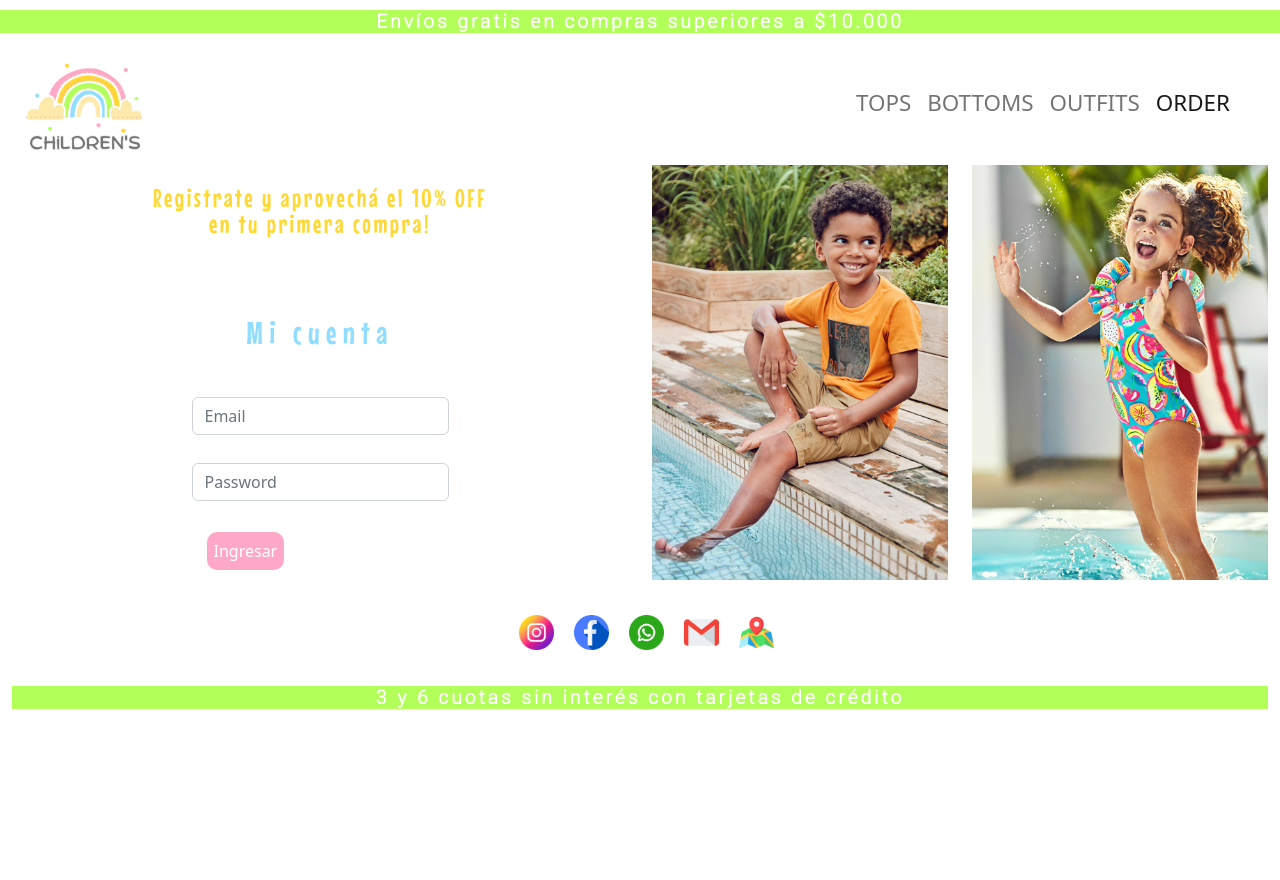
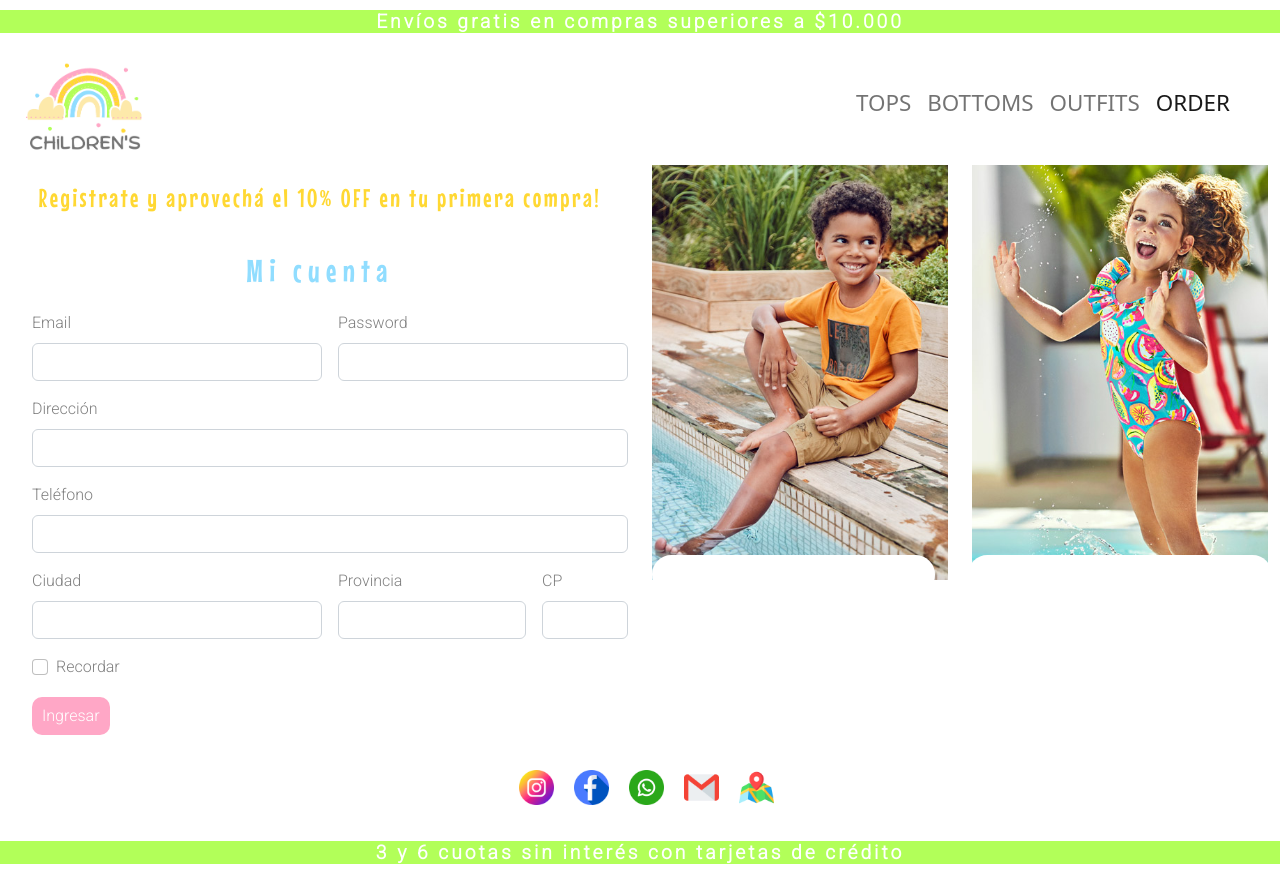
Before and after one commit to MarianSoltermann/childrens, a website: page pages/order.html in a window 1280 px wide. Before the commit the page ends 800 px from the top, so only its background shows below. Drawn offline with Linux system fonts and the light colour scheme.

Commit message:
arreglos

```diff
--- a/pages/order.html
+++ b/pages/order.html
@@ -12,9 +12,11 @@
     <link rel="stylesheet" href="../css/animate.css">
 </head>
 <body>
+	<div>
+    	<span class="d-block p-0" id="pie_encabezado"><p class="wow animate__flash" data-wow-duration="2s">Envíos gratis en compras superiores a $10.000</p></span>
+	</div>
 <header>
-    	<span class="d-block p-0" id="pie_encabezado"><p class="wow animate__flash" data-wow-duration="2s">Envíos gratis en compras superiores a $10.000</p></span>
-	</header>
+<!--comienzo de nav-->
 <nav class="navbar navbar-expand-lg bg-white">
     <div class="container-fluid">
         <a class="navbar-brand" href= "../index.html"><img class= "wow animate__tada" data-wow-duration="2s" id="logo" src="../images/logo.png"></a>
@@ -37,34 +39,77 @@
             </li>
         </ul>
     </div>
+    </div>
 </nav>
-</div>
-<div class="container-fluid">
+<!--fin de nav-->
+</header>
+<!--comienzo formulario-->
+<article class= "container-fluid">
 	<div class= "row">
 	<article class="col-sm-12 col-md-6 col-lg-6">
-        	<h1>Registrate y aprovechá el 10% OFF <br> en tu primera compra!</h1>
-		<form>
+	<h1>Registrate y aprovechá el 10% OFF en tu primera compra!</h1>
 	<h2>Mi cuenta</h2>
-			<div>
-				<label for="exampleInputEmail" class="form-label"></label>
-				<input type="email" class="form-control" id="exampleInputEmail" aria-describeby="emailhelp" placeholder="Email">
-				<div id="emailhelp" class="form-text"></div>
-				<div class="mb-3">
-				<label for="exampleInputPassword" class="form-label"></label>
-				<input type="password" class="form-control" id="exampleInputPassword" placeholder="Password">
+<form class="row g-3" id="formulario">
+  <div class="col-md-6">
+    <label for="inputEmail4" class="form-label">Email</label>
+    <input type="email" class="form-control" id="inputEmail4">
   </div>
-				<a href="../pages/error404.html">
-				<input type="button" class= "shop" value="Ingresar" id="ingresar">
-				</a>
+  <div class="col-md-6">
+    <label for="inputPassword4" class="form-label">Password</label>
+    <input type="password" class="form-control" id="inputPassword4">
+  </div>
+  <div class="col-12">
+    <label for="inputAddress" class="form-label">Dirección</label>
+    <input type="text" class="form-control" id="inputAddress">
+  </div>
+  <div class="col-12">
+    <label for="inputAddress2" class="form-label">Teléfono</label>
+    <input type="text" class="form-control" id="inputAddress2">
+  </div>
+  <div class="col-md-6">
+    <label for="inputCity" class="form-label">Ciudad</label>
+    <input type="text" class="form-control" id="inputCity">
+  </div>
+  <div class="col-md-4">
+    <label for="inputState" class="form-label">Provincia</label>
+    <input type="text" class="form-control" id="inputCity">
+  </div>
+  <div class="col-md-2">
+    <label for="inputZip" class="form-label">CP</label>
+    <input type="text" class="form-control" id="inputZip">
+  </div>
+  <div class="col-12">
+    <div class="form-check">
+      <input class="form-check-input" type="checkbox" id="gridCheck">
+      <label class="form-check-label" for="gridCheck">
+        Recordar
+      </label>
+    </div>
+  </div>
+  <div class="col-12">
+    <button type="submit" class="ingresar">Ingresar</button>
+  </div>
 </form>
 </article>
-		<article class="col-sm-12 col-md-3 col-lg-3 wow animate__rotateIn" data-wow-duration="2s">
-			<img src="../images/nene.jpg" class="d-block" alt="nene con remera naranja y bermuda beige">
+<!--fin de formulario-->
+<section class="container col-sm-12 col-md-3 col-lg-3">
+			<img class="foto" src="../images/nene.jpg" class="d-block" alt="nene con remera naranja y bermuda beige">
+			<h4 class="text">Preguntas frecuentes</h4>
+			</section>
+		</section>
+		<article class=" container col-sm-12 col-md-3 col-lg-3">
+			<img class="foto" src="../images/nena5.jpg" class="d-block" alt="nena con traje de baño estampado">
+			<h4 class="text">Cambios y devoluciones</h4>
+		</section>
+
+
+</div>
+</div>
 </article>
-		<article class="col-sm-12 col-md-3 col-lg-3 wow animate__rotateIn" data-wow-duration="2s">
-			<img src="../images/nena5.jpg" class="d-block" alt="nena con traje de baño estampado">
-		</article>
+
+
 <footer class="contacto">
+<!--contacto-->
     <nav>
         <ul>
             <li>
@@ -89,6 +134,7 @@
             </li>
         </ul>
     </nav>
+<!--fin contacto-->
 </footer>
 <div>
     <span class="d-block p-0 text-white" id="pie_encabezado"><p class="wow animate__flash" data-wow-duration="2s">3 y 6 cuotas sin interés con tarjetas de crédito</p></span>
--- a/scss/_buttons.scss
+++ b/scss/_buttons.scss
@@ -21,12 +21,11 @@
 	margin-bottom: 12px;
 }
 
-#ingresar {
+.ingresar {
 	@extend .shop;
 	text-decoration: none;
 	background-color: $rosa;
 	color: white;
-	padding: 7px;
-	margin-top: 15px;
-	margin-bottom: 10px;
+	padding: 7px 10px;
+	margin-left: 0;
 }
--- a/scss/_commons.scss
+++ b/scss/_commons.scss
@@ -7,3 +7,26 @@
 	margin-top: 10px;
 	font-family: $fontMain;
 }
+
+.body {
+	background-color: black;
+}
+
+.textoError {
+	margin-top: 50px;
+	text-align: center;
+}
+
+.error {
+	display: flex;
+       img {
+    	justify-content: center;
+    }
+}
+
+#formulario {
+	padding-left: 20px;
+	font-family: $fontMain;
+	color: grey;
+	outline: none;
+}
--- a/scss/_productos.scss
+++ b/scss/_productos.scss
@@ -63,3 +63,26 @@ article {
 	margin-top: 50px;
 	text-align: center;
 }
+
+.container {
+      position: relative;
+           .text {
+           background-color: white;
+           color: $celeste;
+           border-radius: 50px;
+           padding-left: 10px;
+           padding-right: 10px;
+           position: absolute;
+           color: white;
+           top: 390px;
+           text-align: center;
+        }
+    }
+
+h4 {
+    font-family: $fontSecondary;
+    color: $celeste;
+    letter-spacing: 0.1em;
+    font-size: 2em;
+
+}
```
Also changed, not shown: index.html (+15 -2 lines), pages/borrador.html (added, +55 -0 lines), pages/bottoms.html (+10 -3 lines), pages/error404.html (+3 -3 lines), pages/outfit.html (+14 -1 lines), pages/tops.html (+12 -8 lines), css/style.css, images/error.jpg (added), images/error.png (deleted), images/imagen14.jpg (deleted), images/nena1.jpg (deleted), 2 other files. Lines whose indentation alone changed are shown as unchanged.
